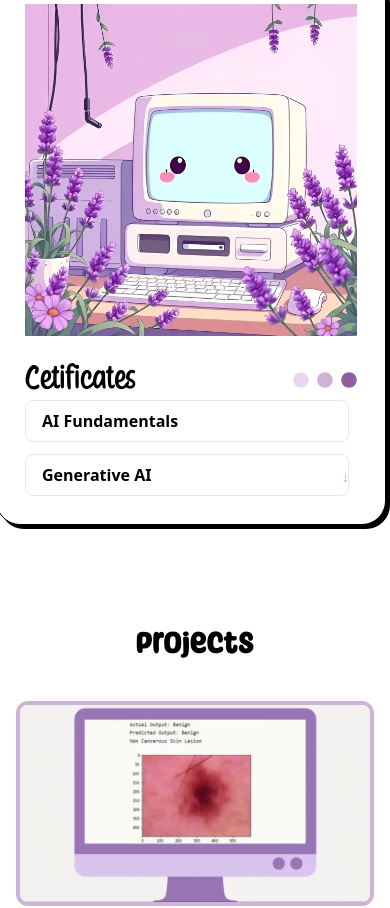
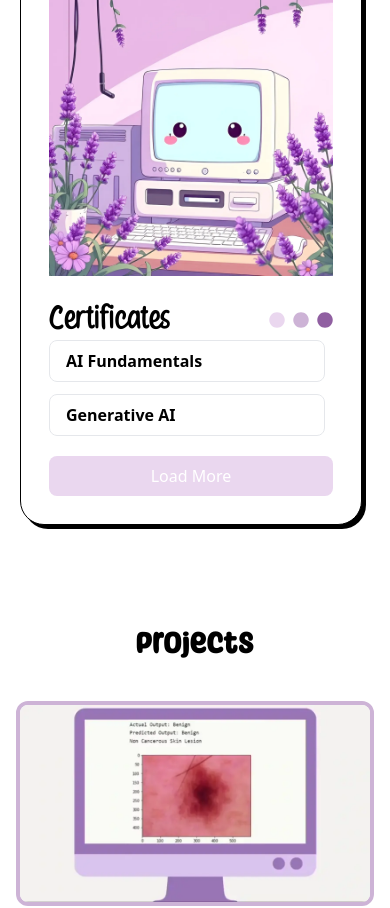
Before and after one commit to vanshika1501/secretletterapp, a React (Vite) app: page / in a window 390 px wide. Shown: the part 3949-4857 px from the top of the page. Built offline with nearby package versions, Linux system fonts and the light colour scheme.

Commit message:
scrollbar fixes

```diff
--- a/src/Sections/WhatIDo.jsx
+++ b/src/Sections/WhatIDo.jsx
@@ -2,6 +2,7 @@ import { motion } from "framer-motion";
 import { FaCircle, FaTimes } from "react-icons/fa";
 import { useState } from "react";
 import closeSound from "../assets/fonts/sounds/public_audio_sfx_click_bubble.ogg";
+
 function WhatIDo() {
   const certificates = [
     {
@@ -14,41 +15,49 @@ function WhatIDo() {
     },
     {
       name: "AI Hackathon",
-      image: "/images/c3.jpg"
-    }
+      image: "/images/c3.jpg",
+    },
+  ];
 
-    // Add more here easily
-  ];
   const [isOpen, setIsOpen] = useState(false);
   const [currentCertificate, setCurrentCertificate] = useState(null);
+  const [showAllMobile, setShowAllMobile] = useState(false);
 
   const openModal = (certificate) => {
     setCurrentCertificate(certificate);
     setIsOpen(true);
-    new Audio(closeSound).play(); // ✅ Play sound on close
-    onClose();
+    new Audio(closeSound).play();
   };
 
   const closeModal = () => {
     setIsOpen(false);
     setCurrentCertificate(null);
-    new Audio(closeSound).play(); // ✅ Play sound on close
-    onClose();
-
+    new Audio(closeSound).play();
   };
 
+  const visibleCertificates =
+    typeof window !== "undefined" && window.innerWidth < 768 && !showAllMobile
+      ? certificates.slice(0, 2)
+      : certificates;
+
   return (
-    <div className="mx-auto max-w-[1248px] x-6 md:px-10 scroll-mt-20 scroll-smooth" id="whatido">
+    <div
+      className="mx-auto max-w-[1248px] px-6 md:px-10 scroll-mt-20 scroll-smooth"
+      id="whatido"
+    >
+      {/* Modal View */}
       {isOpen && currentCertificate && (
         <div className="fixed inset-0 z-50 flex items-center justify-center bg-black bg-opacity-40 backdrop-blur-sm">
-          <div className=" bg-purple border-purpdark border-8 rounded-xl p-6 relative w-11/12 max-w-2xl shadow-xl border-purple-600">
+          <div className="bg-purple border-purple-600 border-8 rounded-xl p-6 relative w-11/12 max-w-2xl shadow-xl">
             <button
               onClick={closeModal}
-              className="absolute -top-5 -right-5 text-3xl border-purpdark border-8 bg-purple p-2 rounded-lg shadow-lg text-purpdark font-bold transition-transform hover:rotate-45 hover:scale-125"
+              className="absolute -top-5 -right-5 text-3xl border-purple-600 border-8 bg-purple p-2 rounded-lg shadow-lg text-purpdark font-bold transition-transform hover:rotate-45 hover:scale-125"
             >
               <FaTimes size={18} />
             </button>
-            <h2 className="text-xl font-bold text-center mb-4">{currentCertificate.name}</h2>
+            <h2 className="text-xl font-bold text-center mb-4">
+              {currentCertificate.name}
+            </h2>
             <img
               src={currentCertificate.image}
               alt={currentCertificate.name}
@@ -58,17 +67,20 @@ function WhatIDo() {
         </div>
       )}
 
+      {/* Section Title */}
       <motion.h2
         initial={{ opacity: 0, y: 50 }}
         whileInView={{ opacity: 1, y: 0 }}
         viewport={{ once: true, amount: 0.5 }}
         transition={{ duration: 0.3, delay: 0.5, ease: "backOut" }}
-        className="text-center  mt-24 text-5xl font-motley mb-4 dark:text-white"
+        className="text-center mt-24 text-5xl font-motley mb-4 dark:text-white"
       >
         Highlights
       </motion.h2>
 
+      {/* Highlights Grid */}
       <div className="flex flex-col md:flex-row space-y-8 md:space-y-0 md:space-x-12">
+        {/* Community Work */}
         <motion.div
           initial={{ opacity: 0, y: 50 }}
           whileInView={{ opacity: 1, y: 0 }}
@@ -78,12 +90,8 @@ function WhatIDo() {
         >
           <div className="bg-white dark:bg-purple2 h-full border border-black p-7 rounded-3xl transition-all duration-300 -translate-x-1 -translate-y-1 hover:-translate-x-2 hover:-translate-y-2">
             <img src="/illustrations/community.webp" alt="" className="max-w-full mb-6" />
-
             <div className="flex justify-between items-center w-full">
-              {/* Title on the left */}
               <h3 className="text-4xl font-shifty">Community Work</h3>
-
-              {/* Circles on the right */}
               <div className="flex space-x-2">
                 <FaCircle className="text-purple" />
                 <FaCircle className="text-purple2 dark:text-purple4" />
@@ -96,7 +104,7 @@ function WhatIDo() {
           </div>
         </motion.div>
 
-
+        {/* Career Milestones */}
         <motion.div
           initial={{ opacity: 0, y: 50 }}
           whileInView={{ opacity: 1, y: 0 }}
@@ -104,14 +112,10 @@ function WhatIDo() {
           transition={{ duration: 0.4, delay: 0.3, ease: "backOut" }}
           className="rounded-3xl flex-1 bg-black"
         >
-          <div className="bg-white  dark:bg-purple2 h-full border border-black p-7 rounded-3xl transition-all duration-300 -translate-x-1 -translate-y-1 hover:-translate-x-2 hover:-translate-y-2">
+          <div className="bg-white dark:bg-purple2 h-full border border-black p-7 rounded-3xl transition-all duration-300 -translate-x-1 -translate-y-1 hover:-translate-x-2 hover:-translate-y-2">
             <img src="/illustrations/trophy.png" alt="" className="max-w-full mb-6" />
-
             <div className="flex justify-between items-center w-full">
-              {/* Title on the left */}
               <h3 className="text-4xl font-shifty">Career Milestones</h3>
-
-              {/* Circles on the right */}
               <div className="flex space-x-2">
                 <FaCircle className="text-purple" />
                 <FaCircle className="text-purple2 dark:text-purple4" />
@@ -119,10 +123,13 @@ function WhatIDo() {
               </div>
             </div>
             <p>
-              I graduated as the top M.Tech student, earning the Director's Gold Medal.<br></br> In 2024-25, I qualified for GATE CSE, UGC NET CS (with a 99.54% score), and SBI SO.
+              I graduated as the top M.Tech student, earning the Director's Gold Medal.<br />
+              In 2024-25, I qualified for GATE CSE, UGC NET CS (with a 99.54% score), and SBI SO.
             </p>
           </div>
         </motion.div>
+
+        {/* Certificates */}
         <motion.div
           initial={{ opacity: 0, y: 50 }}
           whileInView={{ opacity: 1, y: 0 }}
@@ -130,14 +137,10 @@ function WhatIDo() {
           transition={{ duration: 0.4, delay: 0.3, ease: "backOut" }}
           className="rounded-3xl flex-1 bg-black"
         >
-          <div className="bg-white  dark:bg-purple2 h-full border border-black p-7 rounded-3xl transition-all duration-300 -translate-x-1 -translate-y-1 hover:-translate-x-2 hover:-translate-y-2">
+          <div className="bg-white dark:bg-purple2 h-full border border-black p-7 rounded-3xl transition-all duration-300 -translate-x-1 -translate-y-1 hover:-translate-x-2 hover:-translate-y-2">
             <img src="/illustrations/computer.webp" alt="" className="max-w-full mb-6" />
-
             <div className="flex justify-between items-center w-full">
-              {/* Title on the left */}
-              <h3 className="text-4xl font-shifty">Cetificates</h3>
-
-              {/* Circles on the right */}
+              <h3 className="text-4xl font-shifty">Certificates</h3>
               <div className="flex space-x-2">
                 <FaCircle className="text-purple" />
                 <FaCircle className="text-purple2 dark:text-purple4" />
@@ -145,15 +148,10 @@ function WhatIDo() {
               </div>
             </div>
 
-       <div className="relative max-h-24 overflow-y-auto pr-2 group scrollbar-thin scrollbar-thumb-[#c8a2c8] scrollbar-track-[#f8ecfc] scrollbar-rounded-full md:scrollbar">
-  <div
-    className="flex flex-col space-y-3"
-    style={{
-      WebkitOverflowScrolling: "touch",
-      scrollbarWidth: "thin",
-    }}
-  >
-    {certificates.map((cert, index) => (
+            {/* Certificate List */}
+            <div className="relative max-h-24 overflow-y-auto pr-2 scrollbar-thin scrollbar-thumb-[#c8a2c8] scrollbar-track-[#f8ecfc] rounded-md">
+              <div className="flex flex-col space-y-3">
+                {visibleCertificates.map((cert, index) => (
                   <button
                     key={index}
                     onClick={() => openModal(cert)}
@@ -163,19 +161,21 @@ function WhatIDo() {
                   </button>
                 ))}
               </div>
+            </div>
 
-  {/* ↓ Cute Purple Arrow Scroll Cue for Mobile */}
-  <div className="absolute bottom-1 right-2 animate-bounce text-[#c8a2c8] text-sm pointer-events-none select-none block md:hidden">
-    ↓
+            {/* Load More for small screens */}
+            <div className="mt-3 md:hidden">
+              {!showAllMobile && certificates.length > 2 && (
+                <button
+                  onClick={() => setShowAllMobile(true)}
+                  className="w-full mt-2 px-4 py-2 bg-purple text-white rounded-lg hover:bg-purple-700 transition-all"
+                >
+                  Load More
+                </button>
+              )}
             </div>
           </div>
-
-
-
-
-          </div>
         </motion.div>
-
       </div>
     </div>
   );
```
Lines whose indentation alone changed are shown as unchanged.
